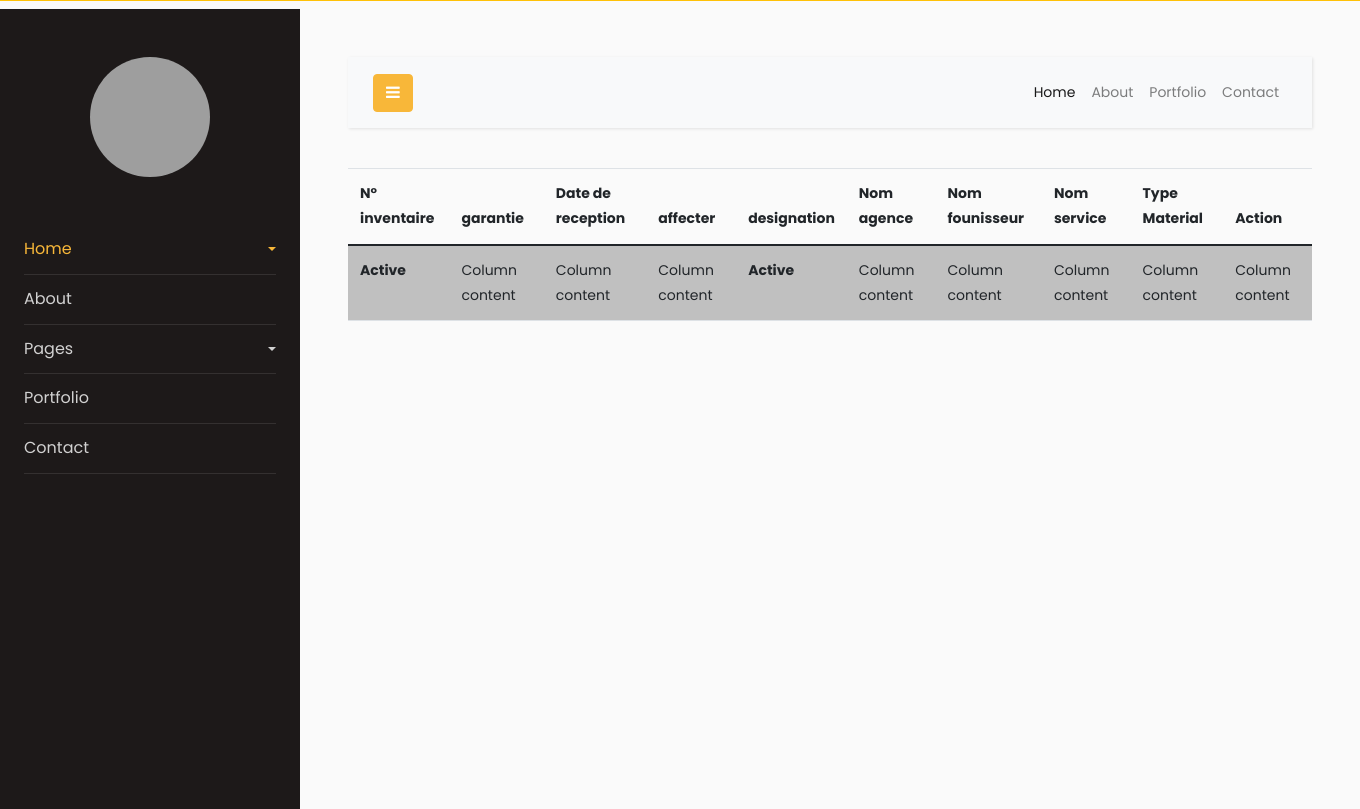
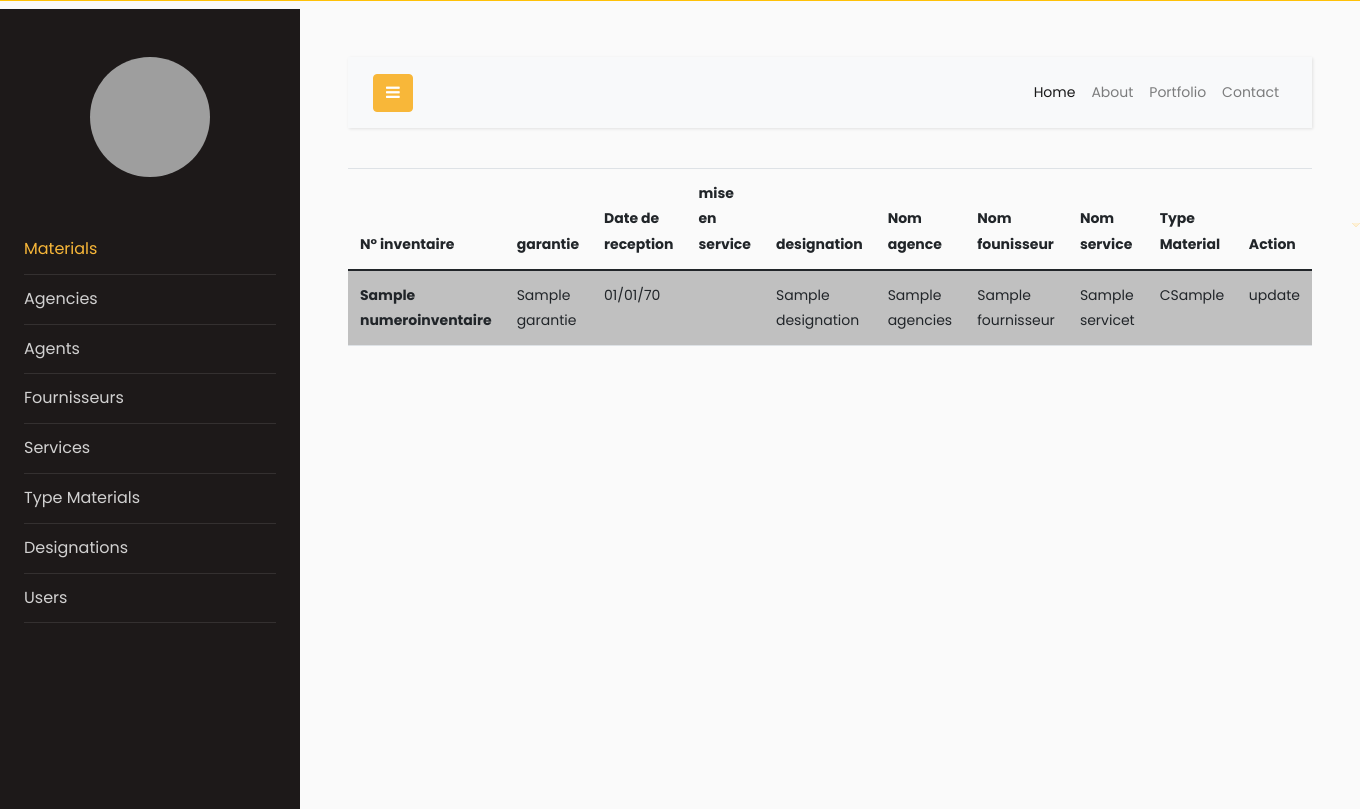
Before and after one commit to Raheem-mld/Gestion-de-cmd, a Symfony app: template templates/home/dashboard.html.twig in a window 1360 px wide. Shown: the part 175-984 px from the top of the page. Run offline with Twig, Linux system fonts and the light colour scheme; the template is opened without the code that fills it: most values are stand-ins (such as "Sample title", 1, 10 or a date in 2020); some libraries are stand-ins or nearby versions; grey boxes are pictures that could not be loaded.

Commit message:
display materials

```diff
--- a/src/Entity/Agencies.php
+++ b/src/Entity/Agencies.php
@@ -116,4 +116,9 @@ class Agencies
 
         return $this;
     }
+
+    public function __toString()
+    {
+        return $this->agencyname;
+    }
 }
--- a/src/Entity/Designation.php
+++ b/src/Entity/Designation.php
@@ -116,4 +116,9 @@ class Designation
 
         return $this;
     }
+
+    public function __toString()
+    {
+        return $this->designation;
+    }
 }
--- a/src/Entity/Fournisseur.php
+++ b/src/Entity/Fournisseur.php
@@ -114,4 +114,9 @@ class Fournisseur
 
         return $this;
     }
+
+    public function __toString()
+    {
+        return $this->firstname;
+    }
 }
--- a/src/Entity/Services.php
+++ b/src/Entity/Services.php
@@ -110,4 +110,9 @@ class Services
 
         return $this;
     }
+
+    public function __toString()
+    {
+        return $this->servicesname;
+    }
 }
--- a/src/Entity/TypeMateriel.php
+++ b/src/Entity/TypeMateriel.php
@@ -114,4 +114,9 @@ class TypeMateriel
 
         return $this;
     }
+
+    public function __toString()
+    {
+        return $this->typemateriel;
+    }
 }
--- a/templates/home/dashboard.html.twig
+++ b/templates/home/dashboard.html.twig
@@ -18,41 +18,29 @@
 		  		<a href="#" class="img logo rounded-circle mb-5" style="background-image: url(https://bootdey.com/img/Content/avatar/avatar7.png);"></a>
 	        <ul class="list-unstyled components mb-5">
 	          <li class="active">
-	            <a href="#homeSubmenu" data-toggle="collapse" aria-expanded="false" class="dropdown-toggle">Home</a>
-	            <ul class="collapse list-unstyled" id="homeSubmenu">
-                <li>
-                    <a href="#">Home 1</a>
+	            <a href="#homeSubmenu"  aria-expanded="false" class="dropdown-toggle">Materials</a>
+
 	          </li>
 	          <li>
-                    <a href="#">Home 2</a>
+	              <a href="#">Agencies</a>
 	          </li>
 	          <li>
-                    <a href="#">Home 3</a>
-                </li>
-	            </ul>
+              <a href="#pageSubmenu"  aria-expanded="false" class="dropdown-toggle">Agents</a>
 	          </li>
 	          <li>
-	              <a href="#">About</a>
+              <a href="#">Fournisseurs</a>
 	          </li>
 	          <li>
-              <a href="#pageSubmenu" data-toggle="collapse" aria-expanded="false" class="dropdown-toggle">Pages</a>
-              <ul class="collapse list-unstyled" id="pageSubmenu">
-                <li>
-                    <a href="#">Page 1</a>
+              <a href="#">Services</a>
 	          </li>
 	          <li>
-                    <a href="#">Page 2</a>
+              <a href="#">Type Materials</a>
 	          </li>
 	          <li>
-                    <a href="#">Page 3</a>
-                </li>
-              </ul>
+              <a href="#">Designations</a>
 	          </li>
 	          <li>
-              <a href="#">Portfolio</a>
-	          </li>
-	          <li>
-              <a href="#">Contact</a>
+              <a href="#">Users</a>
 	          </li>
 	        </ul>
 
@@ -98,7 +86,7 @@
                 <th scope="col">N° inventaire</th>
                 <th scope="col">garantie</th>
                 <th scope="col">Date de reception</th>
-                <th scope="col">affecter</th>
+                <th scope="col">mise en service</th>
                 <th scope="col">designation</th>
                 <th scope="col">Nom agence</th>
                 <th scope="col">Nom founisseur</th>
@@ -108,18 +96,27 @@
                 </tr>
             </thead>
             <tbody>
+            {% for material in materials %}
                 <tr class="table-active">
-                <th scope="row">Active</th>
-                <td>Column content</td>
-                <td>Column content</td>
-                <td>Column content</td>
-                <th scope="row">Active</th>
-                <td>Column content</td>
-                <td>Column content</td>
-                <td>Column content</td>
-                <td>Column content</td>
-                <td>Column content</td>
+                <th scope="row">{{material.numeroinventaire}}</th>
+                <td>{{material.garantie}}</td>
+                <td>{{material.datedereception | date("d/m/y")}}</td>
+                <td>
+                {% if material.affecter == 1 %}
+                oui
+                {% elseif material.affecter == 0 %}
+                non
+                {% endif %}
+                </td>
+                <td>{{material.designation}}</td>
+                <td>{{material.agencies}}</td>
+                <td>{{material.fournisseur}}</td>
+                <td>{{material.service}}t</td>
+                <td>C{{material.typeMaterial}}</td>
+                <td>update</td>
                 </tr>
+            {% endfor %}
+
             </tbody>
         </table>
 	</div>
```
Also changed, not shown: src/Controller/HomeController.php (+6 -1 lines). Lines whose indentation alone changed are shown as unchanged.
